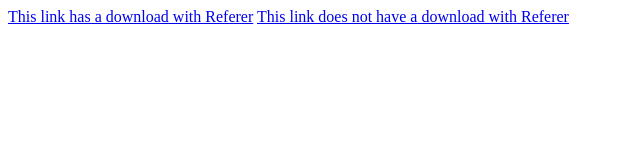
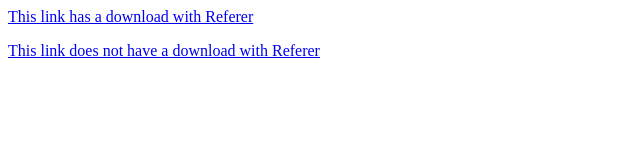
Before and after one commit to justincrosbie/testreferer, a plain HTML site: page index.html in a window 1280 px wide. Shown: the whole page, without its empty margins (0-640 px from the left). Drawn offline with Linux system fonts and the light colour scheme.

Commit message:
Update index.html

```diff
--- a/index.html
+++ b/index.html
@@ -3,7 +3,7 @@
 </head>
 <body>
 
-<a href="testdl.html">This link has a download with Referer</a>
-<a href="testdlnoreferer.html">This link does not have a download with Referer</a>
+<p><a href="testdl.html">This link has a download with Referer</a></p>
+<p><a href="testdlnoreferer.html">This link does not have a download with Referer</a></p>
 
 </body>
```
